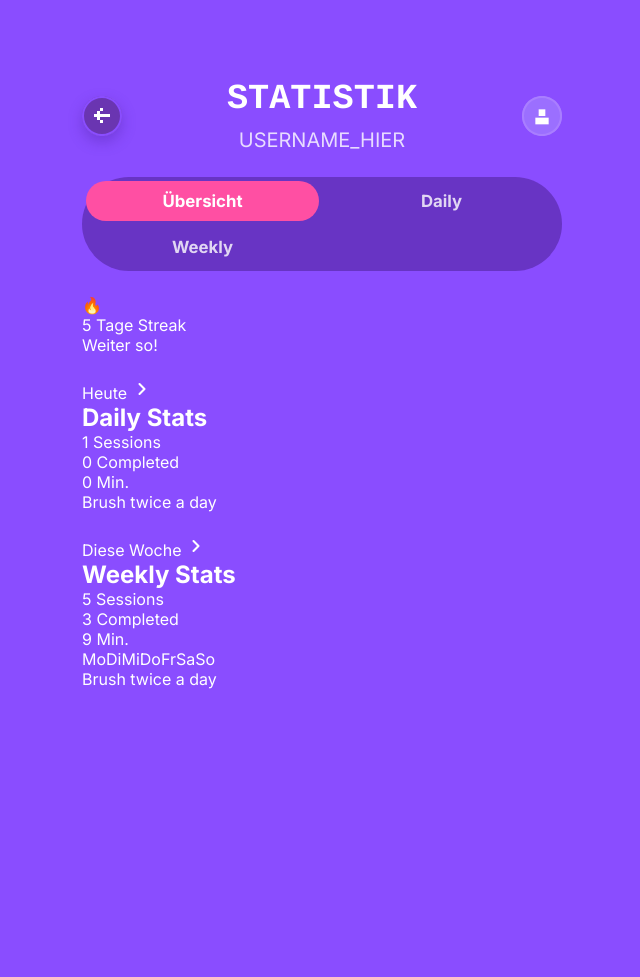
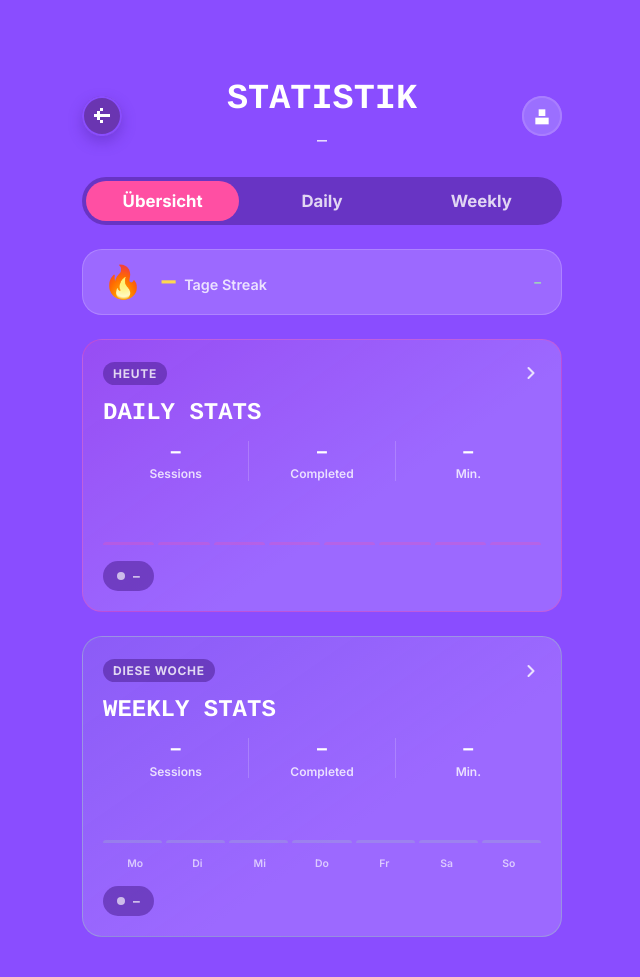
Before and after one commit to lostmarushka/IM4-Eckzahn-Eddy, a PHP site: page /stats-overview.html in a window 1280 px wide. Shown: the whole page, without its empty margins (318-958 px from the left). Before the commit the page ends 689 px from the top, so only its background shows below. Run offline with PHP 8.4, Linux system fonts and the light colour scheme.

Commit message:
aufteilung in 3 stats.html files

```diff
--- a/css/style.css
+++ b/css/style.css
@@ -713,6 +713,10 @@
   color: var(--color-text);
 }
 
+.stats-tabs-wrapper--three {
+  grid-template-columns: 1fr 1fr 1fr;
+}
+
 /* ── Cards ── */
 .stats-card {
   width: 100%;
@@ -731,108 +735,212 @@
   color: var(--color-text);
 }
 
-/* ── Overview Grid ── */
-.stats-overview-grid {
+/* ── Stats Overview Page ── */
+
+.stats-streak-banner {
+  width: 100%;
+  display: flex;
+  align-items: center;
+  gap: var(--space-sm);
+  background: var(--color-card);
+  border: 1px solid var(--color-card-border);
+  border-radius: var(--radius-xl);
+  padding: 16px 20px;
+}
+
+.stats-streak-flame {
+  font-size: 2rem;
+  line-height: 1;
+  flex-shrink: 0;
+}
+
+.stats-streak-text {
+  display: flex;
+  align-items: baseline;
+  gap: 6px;
+  flex: 1;
+}
+
+.stats-streak-count {
+  font-family: "Cousine", monospace;
+  font-size: 2rem;
+  font-weight: 700;
+  color: var(--color-dot-yellow);
+  line-height: 1;
+}
+
+.stats-streak-label {
+  font-size: 0.9rem;
+  font-weight: 600;
+  color: var(--color-text-soft);
+}
+
+.stats-streak-sub {
+  font-size: 0.85rem;
+  font-weight: 600;
+  color: var(--color-timer-accent);
+  flex-shrink: 0;
+}
+
+/* Overview Cards */
+.stats-overview-card {
+  width: 100%;
+  display: grid;
+  row-gap: var(--space-sm);
+  padding: 22px 20px 20px;
+  border-radius: var(--radius-xl);
+  border: 1px solid var(--color-card-border);
+  background: var(--color-card);
+  text-decoration: none;
+  color: var(--color-text);
+  cursor: pointer;
+  transition: transform 0.15s ease;
+}
+
+.stats-overview-card:active {
+  transform: translateY(2px);
+}
+
+.stats-overview-card--daily {
+  border-color: rgba(255, 79, 163, 0.35);
+  background: linear-gradient(145deg, rgba(255, 79, 163, 0.12) 0%, var(--color-card) 60%);
+}
+
+.stats-overview-card--weekly {
+  border-color: rgba(159, 227, 176, 0.35);
+  background: linear-gradient(145deg, rgba(159, 227, 176, 0.1) 0%, var(--color-card) 60%);
+}
+
+.stats-overview-card-header {
+  display: flex;
+  justify-content: space-between;
+  align-items: center;
+}
+
+.stats-overview-card-tag {
+  font-size: 0.75rem;
+  font-weight: 700;
+  text-transform: uppercase;
+  letter-spacing: 0.06em;
+  color: var(--color-text-soft);
+  background: var(--color-circle-dark);
+  padding: 4px 10px;
+  border-radius: var(--radius-full);
+}
+
+.stats-overview-card-arrow {
+  color: var(--color-text-soft);
+}
+
+.stats-overview-card-title {
+  font-family: "Cousine", monospace;
+  font-size: 1.5rem;
+  font-weight: 700;
+  text-transform: uppercase;
+  line-height: 1;
+}
+
+/* Mini Metric Grid */
+.stats-overview-mini-grid {
   display: grid;
   grid-template-columns: 1fr auto 1fr auto 1fr;
   align-items: center;
 }
 
-.stats-metric-cell {
+.stats-overview-mini-cell {
   display: grid;
   justify-items: center;
-  row-gap: 6px;
-  padding: var(--space-2xs) 0;
+  row-gap: 3px;
 }
 
-.stats-metric-icon {
-  width: 44px;
-  height: 44px;
-  border-radius: var(--radius-large);
-  display: grid;
-  place-items: center;
+.stats-overview-mini-value {
+  font-family: "Cousine", monospace;
+  font-size: 1.4rem;
+  font-weight: 700;
+  line-height: 1;
+  color: var(--color-text);
 }
 
-.stats-metric-icon--pink   { background: rgba(255, 79, 163, 0.18);  color: var(--color-button-fill); }
-.stats-metric-icon--yellow { background: rgba(255, 216, 79, 0.18);  color: var(--color-dot-yellow); }
-.stats-metric-icon--teal   { background: rgba(159, 227, 176, 0.18); color: var(--color-timer-accent); }
-
-.stats-metric-value {
-  font-family: "Cousine", monospace;
-  font-size: 1.8rem;
-  font-weight: 700;
-  color: var(--color-text);
-  line-height: 1;
+.stats-overview-mini-label {
+  font-size: 0.75rem;
+  font-weight: 600;
+  color: var(--color-text-soft);
 }
 
-.stats-metric-label {
-  font-size: 0.8rem;
-  font-weight: 600;
-  color: var(--color-text-soft);
-  text-align: center;
-}
-
-.stats-metric-divider {
+.stats-overview-mini-divider {
   width: 1px;
-  height: 60px;
+  height: 40px;
   background: var(--color-card-border);
 }
 
-/* ── Chart ── */
-.stats-chart-wrapper {
-  height: 180px;
-  position: relative;
+/* Mini Bar Chart */
+.stats-overview-bars {
+  display: flex;
+  align-items: flex-end;
+  gap: 4px;
+  height: 48px;
 }
 
-/* ── Goal Card ── */
-.stats-goal-card {
-  grid-template-columns: 1fr auto;
-  align-items: center;
-  column-gap: var(--space-sm);
-  row-gap: 0;
+.stats-overview-bar {
+  flex: 1;
+  border-radius: 3px 3px 0 0;
+  background: rgba(255, 79, 163, 0.25);
+  min-height: 3px;
 }
 
-.stats-goal-content {
-  display: grid;
-  row-gap: 6px;
+.stats-overview-bar--active {
+  background: var(--color-button-fill);
 }
 
-.stats-goal-text {
-  color: var(--color-text-soft);
-  font-size: var(--card-text-size);
-  line-height: 1.4;
+.stats-overview-bar--weekly {
+  background: rgba(159, 227, 176, 0.2);
 }
 
-/* Checkbox */
-.stats-goal-checkbox-wrapper {
-  cursor: pointer;
-  display: block;
-  flex-shrink: 0;
+.stats-overview-bar--weekly.stats-overview-bar--active {
+  background: var(--color-timer-accent);
 }
 
-.stats-goal-checkbox {
-  position: absolute;
-  opacity: 0;
-  width: 0;
-  height: 0;
+/* Wochentag Labels */
+.stats-overview-days-labels {
+  display: flex;
+  justify-content: space-between;
+  padding: 0 1px;
+  margin-top: -2px;
 }
 
-.stats-goal-checkmark {
-  width: 40px;
-  height: 40px;
-  border-radius: var(--radius-large);
-  border: 2px solid var(--color-card-border);
-  background: var(--color-circle-dark);
-  display: grid;
-  place-items: center;
-  color: transparent;
-  transition: background 0.2s ease, border-color 0.2s ease, color 0.2s ease;
+.stats-overview-days-labels span {
+  flex: 1;
+  text-align: center;
+  font-size: 0.65rem;
+  font-weight: 600;
+  color: var(--color-placeholder);
 }
 
-.stats-goal-checkbox:checked + .stats-goal-checkmark {
+/* Goal Pill */
+.stats-overview-goal-pill {
+  display: inline-flex;
+  align-items: center;
+  gap: 8px;
+  background: var(--color-circle-dark);
+  border-radius: var(--radius-full);
+  padding: 7px 14px;
+  font-size: 0.85rem;
+  font-weight: 600;
+  color: var(--color-text-soft);
+  width: fit-content;
+}
+
+.stats-overview-goal-dot {
+  width: 8px;
+  height: 8px;
+  border-radius: 50%;
+  flex-shrink: 0;
+  background: var(--color-placeholder);
+}
+
+.stats-overview-goal-dot--done {
   background: var(--color-timer-accent);
-  border-color: var(--color-timer-accent);
-  color: #1a3d28;
+  box-shadow: 0 0 0 3px rgba(159, 227, 176, 0.25);
 }
 
 /* Responsive */
--- a/stats-overview.html
+++ b/stats-overview.html
@@ -31,9 +31,9 @@
         <button class="stats-tab stats-tab--active" role="tab" aria-selected="true"
           onclick="location.href='stats-overview.html'">Übersicht</button>
         <button class="stats-tab" role="tab" aria-selected="false"
-          onclick="location.href='stats.html?tab=daily'">Daily</button>
+          onclick="location.href='stats-daily.html'">Daily</button>
         <button class="stats-tab" role="tab" aria-selected="false"
-          onclick="location.href='stats.html?tab=weekly'">Weekly</button>
+          onclick="location.href='stats-weekly.html'">Weekly</button>
       </div>
 
       <!-- Streak Banner -->
@@ -43,11 +43,11 @@
           <span class="stats-streak-count js-streak-count">–</span>
           <span class="stats-streak-label">Tage Streak</span>
         </div>
-        <span class="stats-streak-sub js-streak-sub"></span>
+        <span class="stats-streak-sub js-streak-sub">–</span>
       </div>
 
       <!-- Daily Card -->
-      <a href="stats.html?tab=daily" class="stats-overview-card stats-overview-card--daily" aria-label="Daily Stats öffnen">
+      <a href="stats-daily.html" class="stats-overview-card stats-overview-card--daily" aria-label="Daily Stats öffnen">
         <div class="stats-overview-card-header">
           <span class="stats-overview-card-tag">Heute</span>
           <svg class="stats-overview-card-arrow" width="20" height="20" viewBox="0 0 24 24" fill="none"
@@ -73,23 +73,23 @@
           </div>
         </div>
         <div class="stats-overview-bars" aria-hidden="true">
-          <div class="stats-overview-bar js-daily-bar-0" style="height:0%"></div>
-          <div class="stats-overview-bar js-daily-bar-1" style="height:0%"></div>
-          <div class="stats-overview-bar js-daily-bar-2" style="height:0%"></div>
-          <div class="stats-overview-bar js-daily-bar-3" style="height:0%"></div>
-          <div class="stats-overview-bar js-daily-bar-4" style="height:0%"></div>
-          <div class="stats-overview-bar js-daily-bar-5" style="height:0%"></div>
-          <div class="stats-overview-bar js-daily-bar-6" style="height:0%"></div>
-          <div class="stats-overview-bar js-daily-bar-7" style="height:0%"></div>
+          <div class="stats-overview-bar" style="height:0%"></div>
+          <div class="stats-overview-bar" style="height:0%"></div>
+          <div class="stats-overview-bar" style="height:0%"></div>
+          <div class="stats-overview-bar" style="height:0%"></div>
+          <div class="stats-overview-bar" style="height:0%"></div>
+          <div class="stats-overview-bar" style="height:0%"></div>
+          <div class="stats-overview-bar" style="height:0%"></div>
+          <div class="stats-overview-bar" style="height:0%"></div>
         </div>
         <div class="stats-overview-goal-pill">
-          <span class="stats-overview-goal-dot js-daily-goal-dot"></span>
+          <span class="stats-overview-goal-dot"></span>
           <span class="js-daily-goal-text">–</span>
         </div>
       </a>
 
       <!-- Weekly Card -->
-      <a href="stats.html?tab=weekly" class="stats-overview-card stats-overview-card--weekly" aria-label="Weekly Stats öffnen">
+      <a href="stats-weekly.html" class="stats-overview-card stats-overview-card--weekly" aria-label="Weekly Stats öffnen">
         <div class="stats-overview-card-header">
           <span class="stats-overview-card-tag">Diese Woche</span>
           <svg class="stats-overview-card-arrow" width="20" height="20" viewBox="0 0 24 24" fill="none"
@@ -127,17 +127,12 @@
           <span>Mo</span><span>Di</span><span>Mi</span><span>Do</span><span>Fr</span><span>Sa</span><span>So</span>
         </div>
         <div class="stats-overview-goal-pill">
-          <span class="stats-overview-goal-dot js-weekly-goal-dot"></span>
+          <span class="stats-overview-goal-dot"></span>
           <span class="js-weekly-goal-text">–</span>
         </div>
       </a>
 
     </div>
   </div>
-
-  <script>
-    window.CURRENT_USER = { id: 'USER_ID_HIER', name: 'USERNAME_HIER' };
-  </script>
-  <script src="js/stats.js"></script>
 </body>
 </html>
```
Also changed, not shown: stats-daily.html (added, +111 -0 lines), stats-weekly.html (added, +111 -0 lines), stats.html (deleted, +0 -237 lines).
